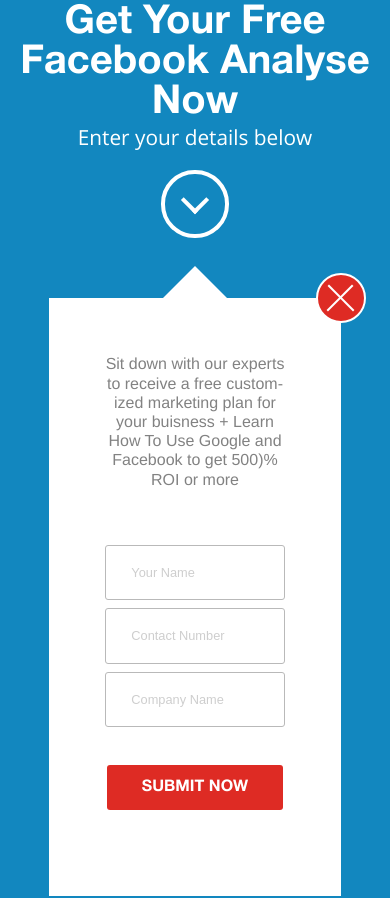
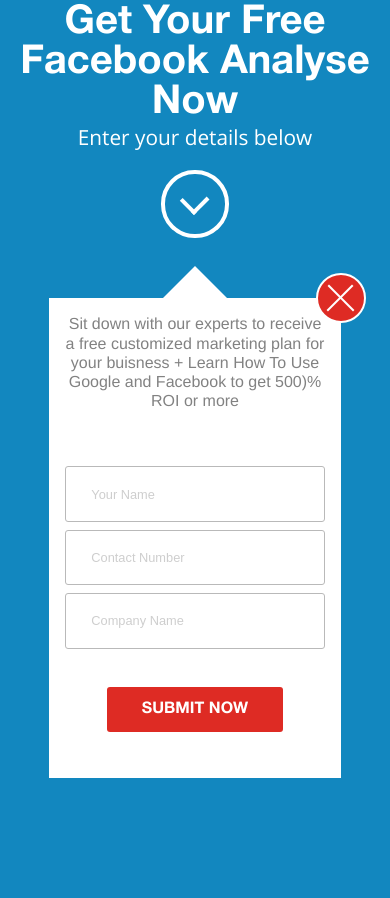
Before and after one commit to Shalda/Flexbox_Markup, a plain HTML site: page index.html in a window 390 px wide. Shown: the part 3835-4733 px from the top of the page. Drawn offline with Linux system fonts and the light colour scheme.

Commit message:
add meta

```diff
--- a/css/style.css
+++ b/css/style.css
@@ -189,7 +189,7 @@ h2 {
     content: '';
     display: inline-block;
     margin-top: 1em;
-    width: 1em;
+    width: 1.1em;
     height: 1em;
     border-top: 0.25em solid #ffffff;
     border-right: 0.25em solid #ffffff;
@@ -413,6 +413,9 @@ footer {
         height: 60px;
         width: 60px;
     }
+    .main_form form{
+        padding: 1rem;
+    }
     .main_form p:first-child {
         font-size: 1rem;
     }
--- a/index.html
+++ b/index.html
@@ -4,6 +4,8 @@
     <meta charset="UTF-8">
     <title>Blocks_Markup</title>
     <link href="css/style.css" rel="stylesheet">
+    <meta name="viewport" content="width=device-width">
+    <meta name="viewport" content="width=device-width, initial-scale=1, minimum-scale=1" />
 </head>
 <body>
 <div class="portfolio">
```
